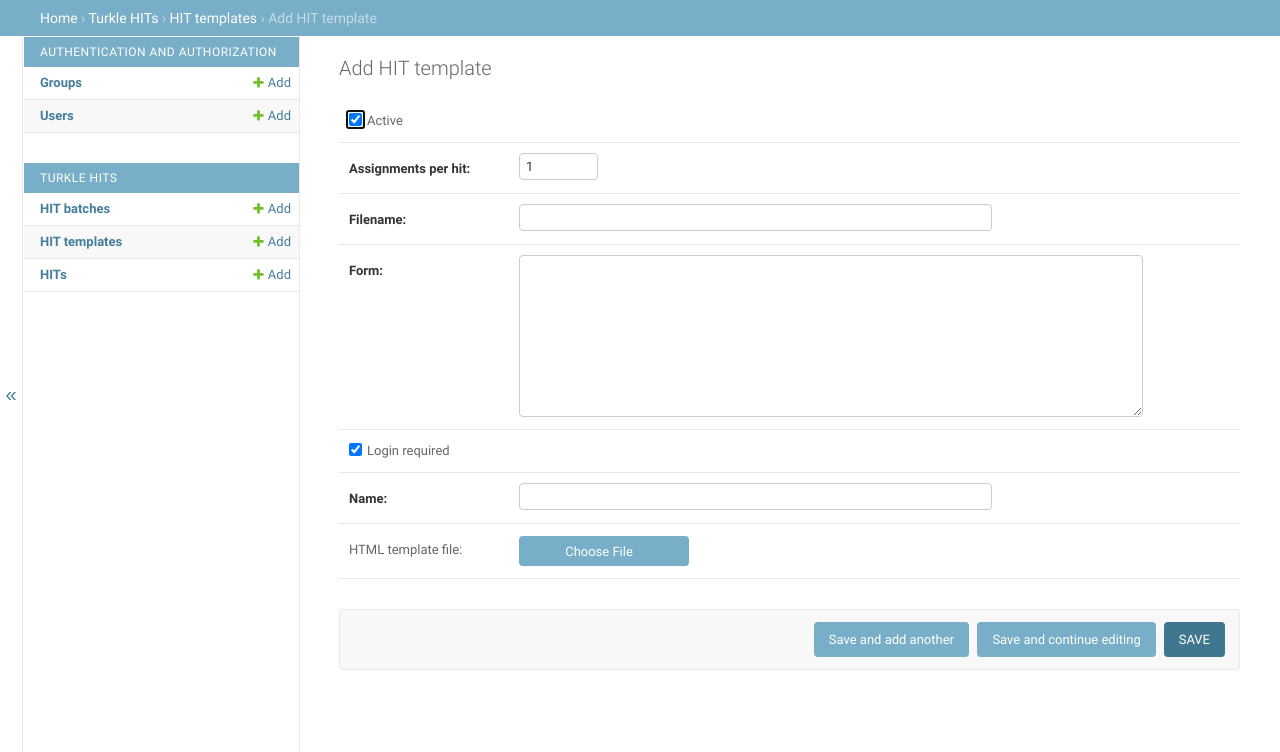
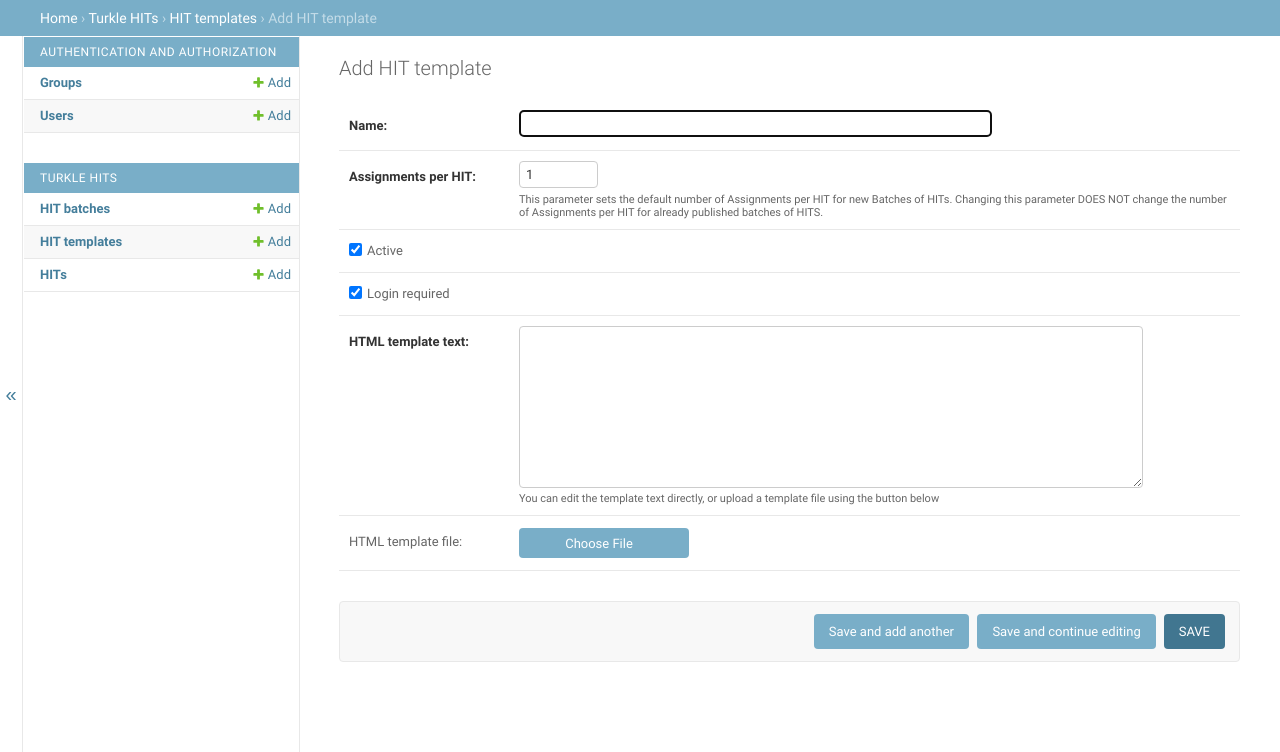
Before and after one commit to hltcoe/turkle, a Django app: page /admin/hits/hittemplate/add/ in a window 1280 px wide. Shown: the part 48-800 px from the top of the page. Run offline with Django 3.2, Linux system fonts and the light colour scheme; the visitor is signed in with stand-in values (Sample User, id 1); data that the repository does not hold is empty.

Commit message:
Revamped form layout. Uploading a file now updates HitTemplate.filename field

```diff
--- a/hits/admin.py
+++ b/hits/admin.py
@@ -9,7 +9,7 @@ except ImportError:
 
 from django.contrib import admin
 from django.db import models
-from django.forms import FileField, ModelForm, TextInput, ValidationError
+from django.forms import FileField, HiddenInput, ModelForm, TextInput, ValidationError
 from django.urls import reverse
 from django.utils.html import format_html, format_html_join
 import unicodecsv
@@ -135,7 +135,24 @@ class HitBatchAdmin(admin.ModelAdmin):
 
 
 class HitTemplateForm(ModelForm):
-    template_file = FileField(label='HTML template file', required=False)
+    template_file_upload = FileField(label='HTML template file', required=False)
+
+    def __init__(self, *args, **kwargs):
+        super(HitTemplateForm, self).__init__(*args, **kwargs)
+
+        # This hidden form field is updated by JavaScript code in the
+        # customized admin template file:
+        #   hits/templates/admin/hits/hittemplate/change_form.html
+        self.fields['filename'].widget = HiddenInput()
+
+        self.fields['assignments_per_hit'].label = 'Assignments per HIT'
+        self.fields['assignments_per_hit'].help_text = 'This parameter sets the default ' + \
+            'number of Assignments per HIT for new Batches of HITs.  Changing this ' + \
+            'parameter DOES NOT change the number of Assignments per HIT for already ' + \
+            'published batches of HITS.'
+        self.fields['form'].label = 'HTML template text'
+        self.fields['form'].help_text = 'You can edit the template text directly, ' + \
+            'or upload a template file using the button below'
 
 
 class HitTemplateAdmin(admin.ModelAdmin):
@@ -156,13 +173,14 @@ class HitTemplateAdmin(admin.ModelAdmin):
     def get_fields(self, request, obj):
         if not obj:
             # Adding
-            return ['active', 'assignments_per_hit', 'filename', 'form',
-                    'login_required', 'name', 'template_file']
+            return ['name', 'assignments_per_hit', 'active', 'login_required',
+                    'form', 'template_file_upload',
+                    'filename']
         else:
             # Changing
-            return ['active', 'assignments_per_hit', 'filename', 'form',
-                    'login_required', 'name', 'extracted_template_variables',
-                    'template_file']
+            return ['name', 'assignments_per_hit', 'active', 'login_required',
+                    'form', 'template_file_upload', 'extracted_template_variables',
+                    'filename']
 
     def publish_hits(self, instance):
         publish_hits_url = '%s?hit_template=%d&assignments_per_hit=%d' % (
--- a/hits/templates/admin/hits/hittemplate/change_form.html
+++ b/hits/templates/admin/hits/hittemplate/change_form.html
@@ -5,8 +5,11 @@
 {{ block.super }}
 <style>
 /** Hide file form field  */
-#id_template_file {
+#id_template_file_upload {
   display: none;
+}
+#template_filename_notice {
+  margin-left: 2em;
 }
 </style>
 {% endblock %}
@@ -19,7 +22,7 @@
 <script type="text/javascript" src="{% static 'hits/jQuery-File-Upload-9.22.0/js/jquery.fileupload.js' %}"></script>
 <script type="text/javascript">
 $(function () {
-  $('#id_template_file').fileupload({
+  $('#id_template_file_upload').fileupload({
     add: function (e, data) {
       var reader = new FileReader();
       reader.onload = (function(theFile) {
@@ -27,6 +30,10 @@ $(function () {
         $('#id_form').val(fileContents);
       });
       reader.readAsText(data.files[0]);
+      $('#template_filename_notice').text(data.files[0].name);
+
+      // Update hidden form field
+      $('#id_filename').val(data.files[0].name);
     },
   });
 
@@ -55,9 +62,12 @@ $(function () {
   // Adapted from:
   //   https://stackoverflow.com/questions/16001586/change-the-no-file-chosen
   var betterLookingButtonSpan =
-    $('<span id="template_file_span">').append(
-      $('<label for="id_template_file" class="button" style="text-align: center;">Choose File</label>'));
-  $('#id_template_file').after(betterLookingButtonSpan);
+    $('<span>')
+      .append(
+        $('<span><label for="id_template_file_upload" class="button" style="text-align: center;">Choose File</label></span>'))
+      .append(
+        $('<span><label id="template_filename_notice"></label></span>'));
+  $('#id_template_file_upload').after(betterLookingButtonSpan);
 });
 </script>
 {% endblock %}
```
